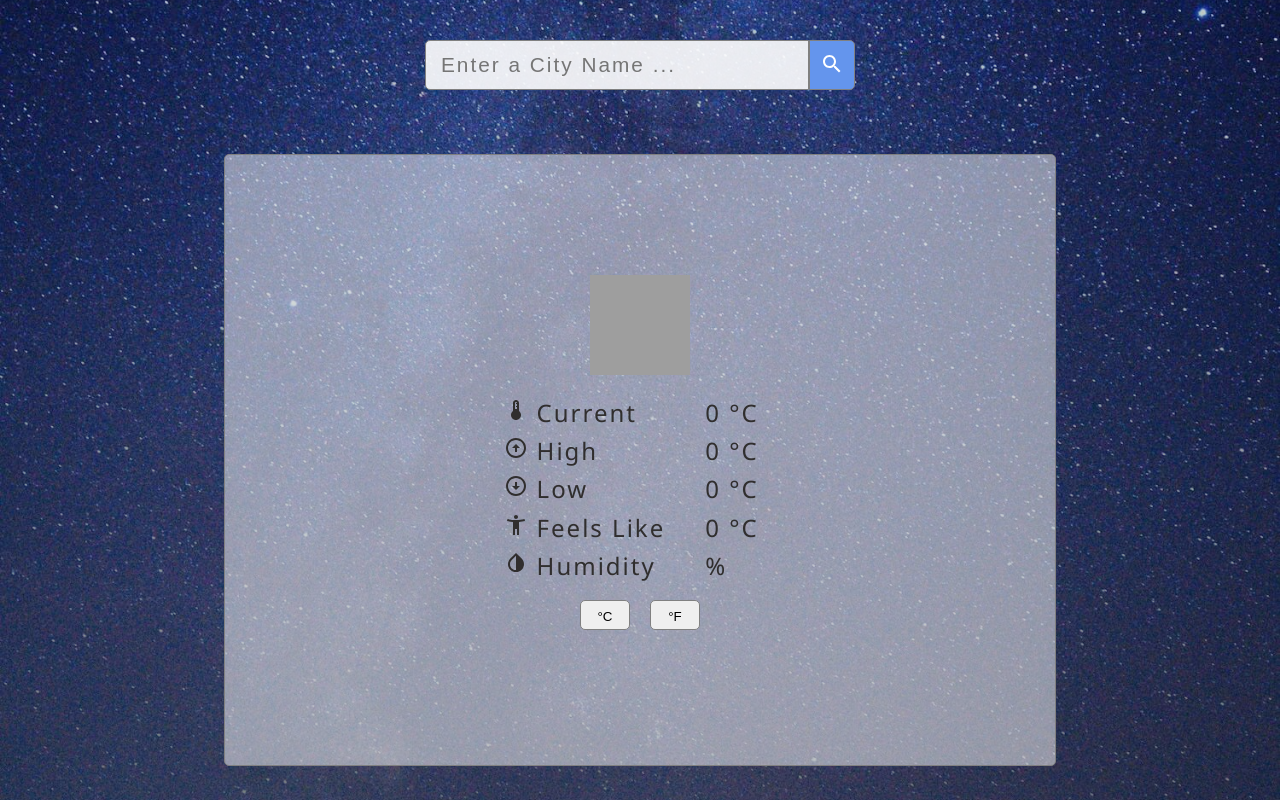
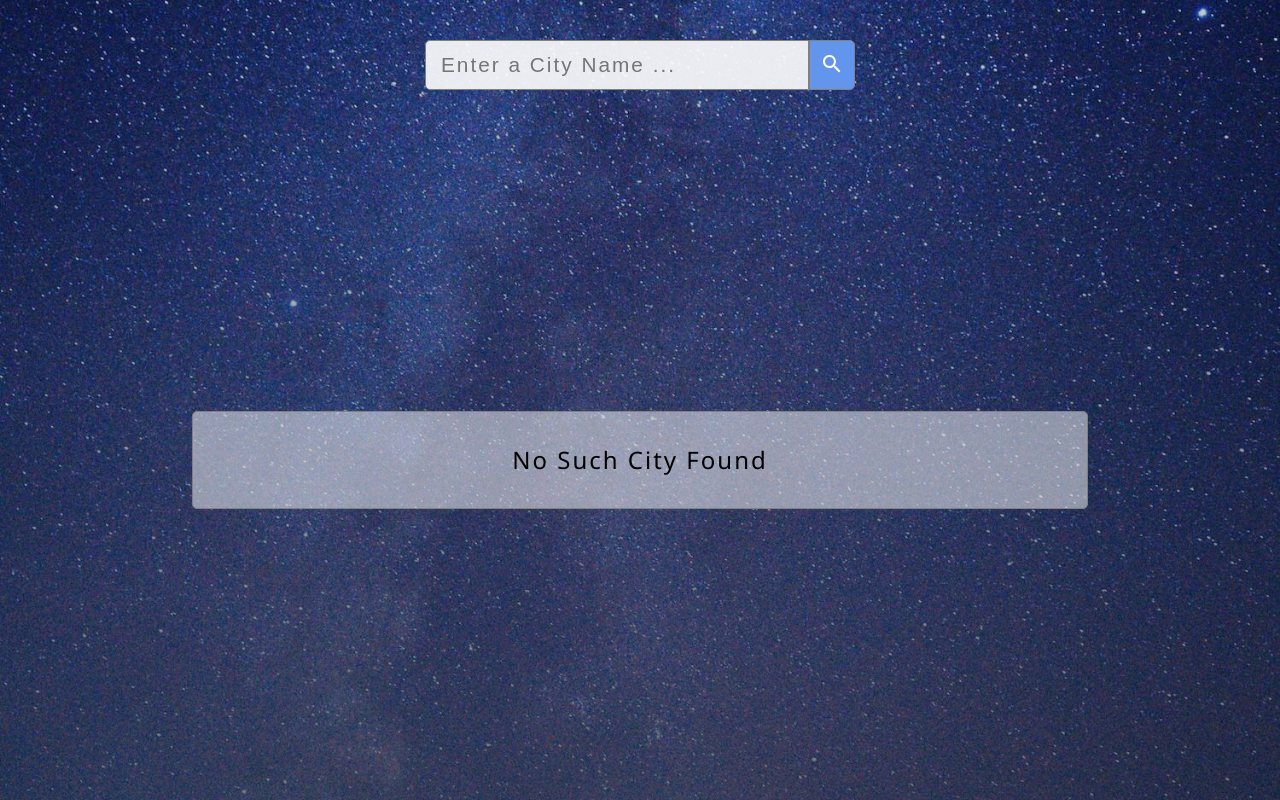
Before and after one commit to Ayako-Yokoe/wadp412_midterm-project, a React (Create React App) app: page / in a window 1280 px wide. Built offline with nearby package versions, Linux system fonts and the light colour scheme; no server answers; grey boxes are pictures that could not be loaded.

Commit message:
fix error handling

```diff
--- a/src/App.js
+++ b/src/App.js
@@ -6,6 +6,7 @@ import Context from './components/Context';
 import './App.css';
 
 function App() {
+  const [errorMessage, setErrorMessage] = useState(false)
   const [city, setCity] = useState('Vancouver')
   const [weather, setWeather] = useState({
     cityName: '',
@@ -46,15 +47,10 @@ function App() {
             humidity: response.data.main.humidity,
           })
         })
-      .catch((error) => alert('No Such City Found'))
-      setCity('')
-  }
-
-  const handleKeypress = (e) => {
-    if(e.keyCode === 13) {
-      // this.btn.click()
-      searchWeather()
-    }
+      .catch((err) => {
+        setErrorMessage(true)
+      })
+      setErrorMessage(false)
   }
 
   useEffect(() => {
@@ -66,7 +62,7 @@ function App() {
     <div className="App" onLoad={() => {handleTimeConverter(weather.dt)}}>
       <div className={(time.hour > 18 || time.hour < 6) ? 'app-night' : 'app-day'}>
         <div className="appContainer">
-        <Context.Provider value={{ setCity, searchWeather, handleKeypress, weather, iconUrl, time }} >
+        <Context.Provider value={{ weather, iconUrl, time, errorMessage, setErrorMessage, setCity, searchWeather }} >
           <SearchBar  />
           {weather && <WeatherResult />}
         </Context.Provider>
--- a/src/components/SearchBar.jsx
+++ b/src/components/SearchBar.jsx
@@ -4,8 +4,7 @@ import SearchIcon from '@mui/icons-material/Search'
 import "../styles/SearchBar.css"
 
 const SearchBar = () => {
-    const { setCity, searchWeather, handleKeypress } = useContext(Context)
-
+    const { setCity, searchWeather } = useContext(Context)
 
   return (
     <div className="searchBar-container">
@@ -14,13 +13,12 @@ const SearchBar = () => {
           type="text"
           placeholder="Enter a City Name ..."
           onChange={(e) => setCity(e.target.value)}
-        onKeyPress={handleKeypress}
+          onKeyPress={(e) => e.key === 'Enter' && searchWeather()}
         />
         <button
           className="searchBar-btn"
           type="submit"
           onClick={searchWeather}
-        // ref={node => (this.btn = node)}
         >
         <SearchIcon />
         </button>
--- a/src/components/WeatherResult.jsx
+++ b/src/components/WeatherResult.jsx
@@ -8,7 +8,7 @@ import InvertColorsIcon from '@mui/icons-material/InvertColors'
 import "../styles/WeatherResult.css"
 
 const WeatherResult = () => {
-  const { weather, iconUrl } = useContext(Context)
+  const { weather, iconUrl, errorMessage } = useContext(Context)
   const { temp, high, low, feelsLike } = weather
   const [tempConvert, setTempConvert] = useState({
     temp: Math.floor(temp),
@@ -40,7 +40,9 @@ const WeatherResult = () => {
 
   return (
     <div className="weatherResult">
-
+      { errorMessage ? (
+        <p className="error-message">No Such City Found</p>
+      ) : (
       <div className="weatherContainer">
             <p className="city">{weather.cityName}</p>
             <p className="icon"><img src={iconUrl} alt={weather.icon} /></p>
@@ -63,8 +65,8 @@ const WeatherResult = () => {
           <button className="unitBtn" onClick={() => {handleConverter('c')}}>&deg;C</button>
           <button className="unitBtn" onClick={() => {handleConverter('f')}}>&deg;F</button>
         </div>
-
       </div>
+    )}
     </div>
   )
 }
--- a/src/styles/WeatherResult.css
+++ b/src/styles/WeatherResult.css
@@ -53,6 +53,18 @@
     border-radius: 5px;
     cursor: pointer;
     font-weight: 500;
+}
+
+.error-message {
+    color: #000;
+    font-size: 1.5rem;
+    background-color:rgba(255, 255, 255, 0.5);
+    border: 1px solid gray;
+    border-radius: 5px;
+    padding: 30px;
+    line-height: 1.5;
+    text-align: center;
+    width: 70%;
 }
 
 @media (max-width: 375px){
```
Lines whose indentation alone changed are shown as unchanged.
